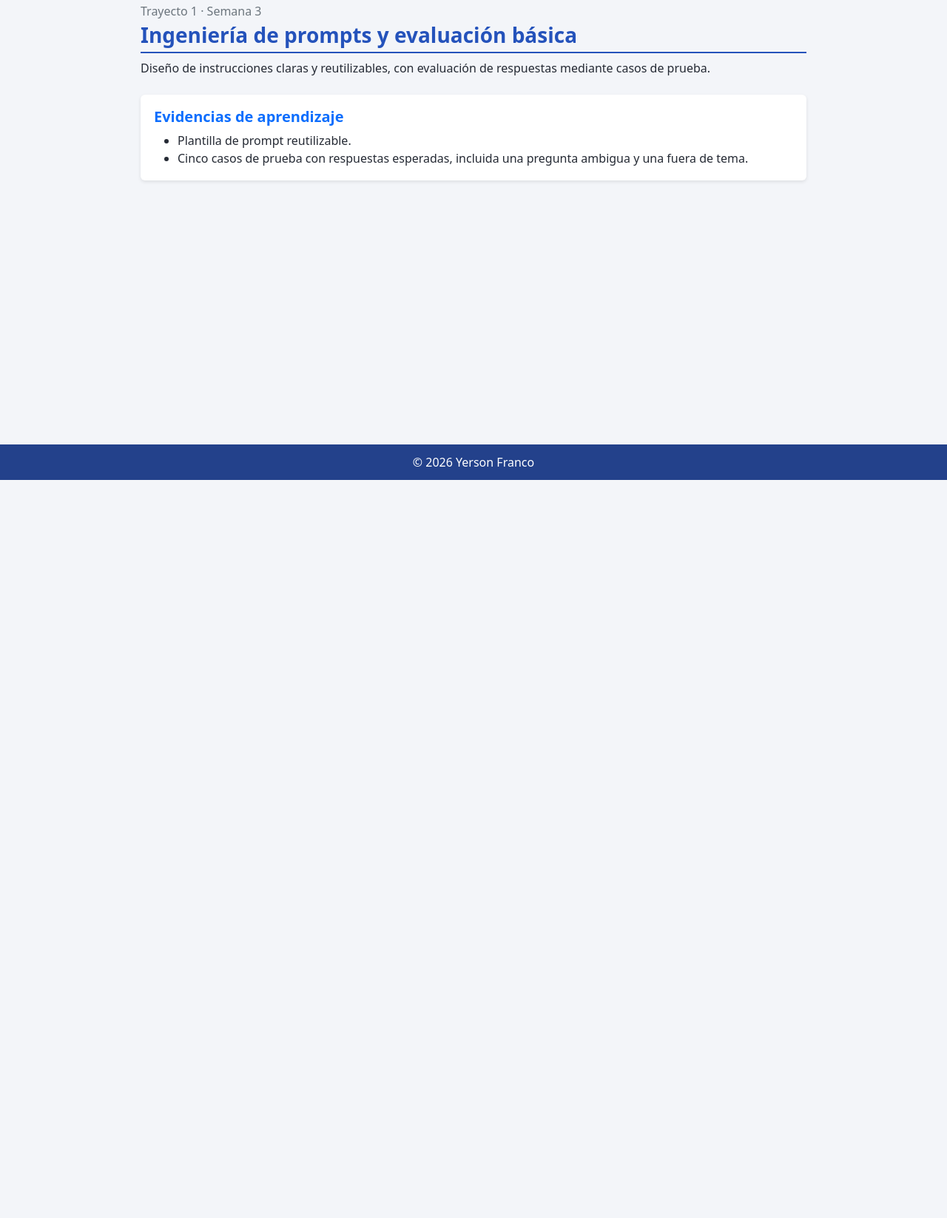
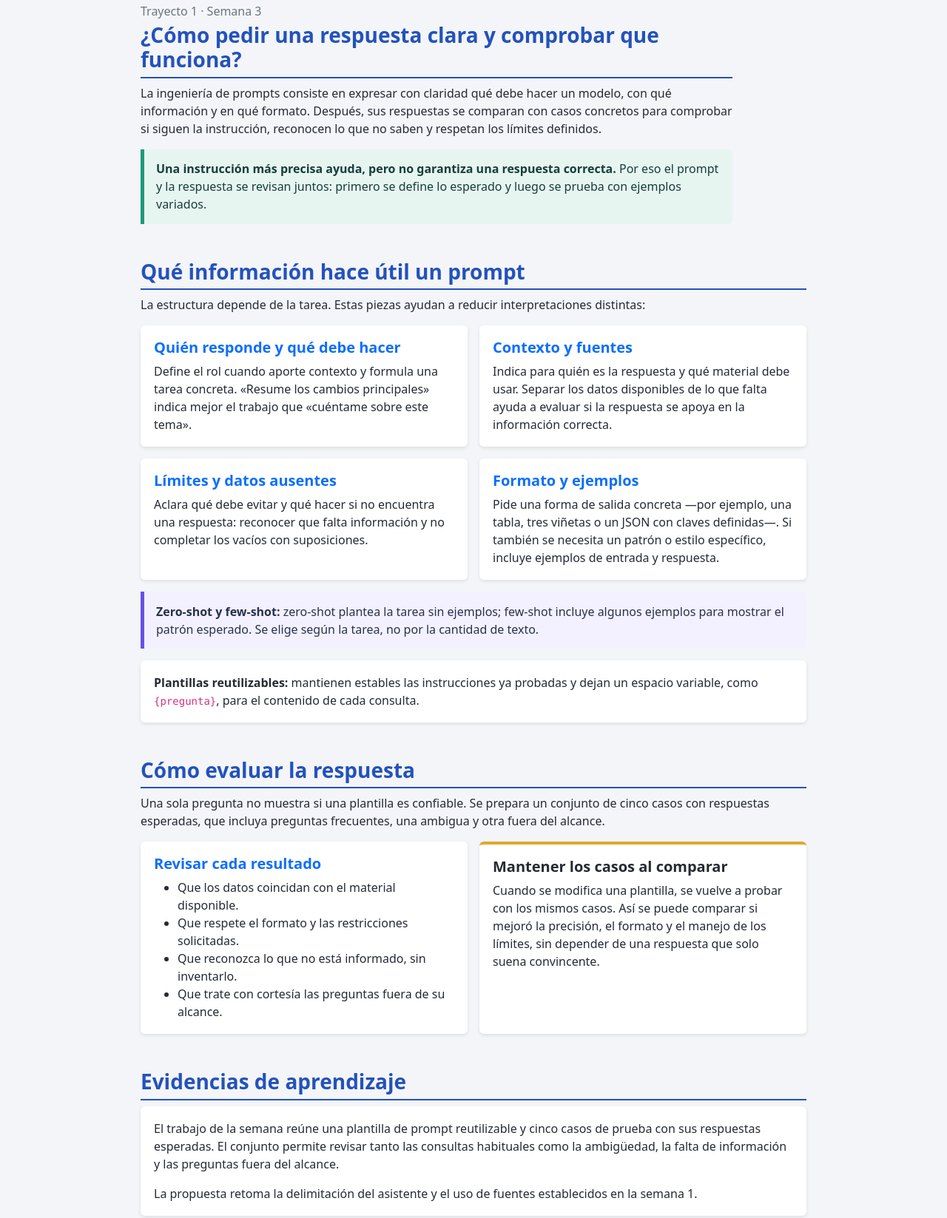
Before and after one commit to YersonFranco/inteligencia_artificial, a plain HTML site: page trayecto_1/semana_3/index.html in a window 1280 px wide. Shown: the part 151-1798 px from the top of the page at 74% size. Before the commit the page ends 800 px from the top, so only its background shows below. Drawn offline with nearby package versions, Linux system fonts and the light colour scheme.

Commit message:
feat(semana_3): agrega contexto de prompts y evaluacion

```diff
--- a/trayecto_1/semana_3/css/style.css
+++ b/trayecto_1/semana_3/css/style.css
@@ -1 +1,20 @@
 @import url("../../../css/style.css");
+
+.introduccion-semana { max-width: 800px; }
+
+.distincion-servicio,
+.idea-clave {
+  padding: .9rem 1rem;
+  border-left: 5px solid #1d9a78;
+  border-radius: 0 6px 6px 0;
+  background: #e7f5f1;
+  color: #173d3b;
+}
+
+.idea-clave {
+  border-left-color: #6750e8;
+  background: #f3f1ff;
+  color: #28324d;
+}
+
+.limite-modelo { border-top: 4px solid #e1a72c; }
--- a/trayecto_1/semana_3/index.html
+++ b/trayecto_1/semana_3/index.html
@@ -21,13 +21,79 @@
     </div>
   </header>
   <main class="contenedor-semana">
-    <section aria-labelledby="titulo-semana">
+    <section class="introduccion-semana mb-5" aria-labelledby="titulo-semana">
       <p class="text-secondary mb-1">Trayecto 1 · Semana 3</p>
-      <h2 class="h3 fw-bold titulo-seccion" id="titulo-semana">Ingeniería de prompts y evaluación básica</h2>
-      <p class="mb-4">Diseño de instrucciones claras y reutilizables, con evaluación de respuestas mediante casos de prueba.</p>
+      <h2 class="h3 fw-bold titulo-seccion" id="titulo-semana">¿Cómo pedir una respuesta clara y comprobar que funciona?</h2>
+      <p class="mb-0">La ingeniería de prompts consiste en expresar con claridad qué debe hacer un modelo, con qué información y en qué formato. Después, sus respuestas se comparan con casos concretos para comprobar si siguen la instrucción, reconocen lo que no saben y respetan los límites definidos.</p>
+      <aside class="distincion-servicio mt-3">
+        <strong>Una instrucción más precisa ayuda, pero no garantiza una respuesta correcta.</strong> Por eso el prompt y la respuesta se revisan juntos: primero se define lo esperado y luego se prueba con ejemplos variados.
+      </aside>
+    </section>
+
+    <section class="mb-5" aria-labelledby="estructura-prompt">
+      <h2 class="h3 fw-bold titulo-seccion" id="estructura-prompt">Qué información hace útil un prompt</h2>
+      <p>La estructura depende de la tarea. Estas piezas ayudan a reducir interpretaciones distintas:</p>
+      <div class="row g-3">
+        <div class="col-md-6">
+          <article class="contenido-semana h-100">
+            <h3 class="h5 fw-bold text-primary">Quién responde y qué debe hacer</h3>
+            <p class="mb-0">Define el rol cuando aporte contexto y formula una tarea concreta. «Resume los cambios principales» indica mejor el trabajo que «cuéntame sobre este tema».</p>
+          </article>
+        </div>
+        <div class="col-md-6">
+          <article class="contenido-semana h-100">
+            <h3 class="h5 fw-bold text-primary">Contexto y fuentes</h3>
+            <p class="mb-0">Indica para quién es la respuesta y qué material debe usar. Separar los datos disponibles de lo que falta ayuda a evaluar si la respuesta se apoya en la información correcta.</p>
+          </article>
+        </div>
+        <div class="col-md-6">
+          <article class="contenido-semana h-100">
+            <h3 class="h5 fw-bold text-primary">Límites y datos ausentes</h3>
+            <p class="mb-0">Aclara qué debe evitar y qué hacer si no encuentra una respuesta: reconocer que falta información y no completar los vacíos con suposiciones.</p>
+          </article>
+        </div>
+        <div class="col-md-6">
+          <article class="contenido-semana h-100">
+            <h3 class="h5 fw-bold text-primary">Formato y ejemplos</h3>
+            <p class="mb-0">Pide una forma de salida concreta —por ejemplo, una tabla, tres viñetas o un JSON con claves definidas—. Si también se necesita un patrón o estilo específico, incluye ejemplos de entrada y respuesta.</p>
+          </article>
+        </div>
+      </div>
+      <aside class="idea-clave mt-3">
+        <strong>Zero-shot y few-shot:</strong> zero-shot plantea la tarea sin ejemplos; few-shot incluye algunos ejemplos para mostrar el patrón esperado. Se elige según la tarea, no por la cantidad de texto.
+      </aside>
+      <p class="contenido-semana mt-3 mb-0"><strong>Plantillas reutilizables:</strong> mantienen estables las instrucciones ya probadas y dejan un espacio variable, como <code>{pregunta}</code>, para el contenido de cada consulta.</p>
+    </section>
+
+    <section class="mb-5" aria-labelledby="evaluacion-prompt">
+      <h2 class="h3 fw-bold titulo-seccion" id="evaluacion-prompt">Cómo evaluar la respuesta</h2>
+      <p>Una sola pregunta no muestra si una plantilla es confiable. Se prepara un conjunto de cinco casos con respuestas esperadas, que incluya preguntas frecuentes, una ambigua y otra fuera del alcance.</p>
+      <div class="row g-3">
+        <div class="col-md-6">
+          <article class="contenido-semana h-100">
+            <h3 class="h5 fw-bold text-primary">Revisar cada resultado</h3>
+            <ul class="mb-0">
+              <li>Que los datos coincidan con el material disponible.</li>
+              <li>Que respete el formato y las restricciones solicitadas.</li>
+              <li>Que reconozca lo que no está informado, sin inventarlo.</li>
+              <li>Que trate con cortesía las preguntas fuera de su alcance.</li>
+            </ul>
+          </article>
+        </div>
+        <div class="col-md-6">
+          <article class="contenido-semana limite-modelo h-100">
+            <h3 class="h5 fw-bold">Mantener los casos al comparar</h3>
+            <p class="mb-0">Cuando se modifica una plantilla, se vuelve a probar con los mismos casos. Así se puede comparar si mejoró la precisión, el formato y el manejo de los límites, sin depender de una respuesta que solo suena convincente.</p>
+          </article>
+        </div>
+      </div>
+    </section>
+
+    <section aria-labelledby="evidencias-semana">
+      <h2 class="h3 fw-bold titulo-seccion" id="evidencias-semana">Evidencias de aprendizaje</h2>
       <article class="contenido-semana">
-        <h3 class="h5 fw-bold text-primary">Evidencias de aprendizaje</h3>
-        <ul class="mb-0"><li>Plantilla de prompt reutilizable.</li><li>Cinco casos de prueba con respuestas esperadas, incluida una pregunta ambigua y una fuera de tema.</li></ul>
+        <p>El trabajo de la semana reúne una plantilla de prompt reutilizable y cinco casos de prueba con sus respuestas esperadas. El conjunto permite revisar tanto las consultas habituales como la ambigüedad, la falta de información y las preguntas fuera del alcance.</p>
+        <p class="mb-0">La propuesta retoma la delimitación del asistente y el uso de fuentes establecidos en la semana 1.</p>
       </article>
     </section>
   </main>
```
Also changed, not shown: 1 other file.
